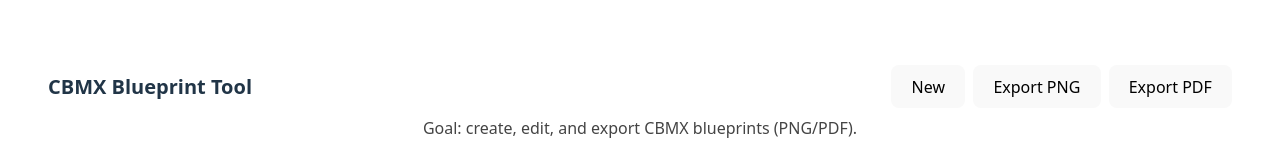
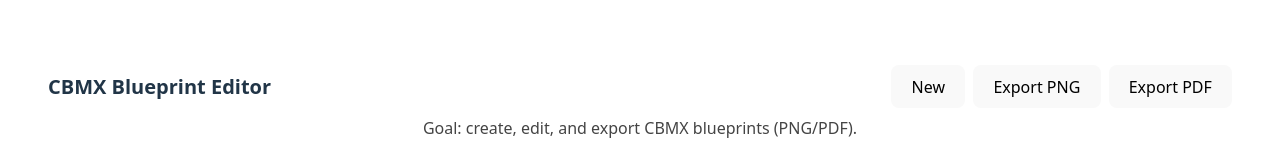
Before and after one commit to bbkaya/cbmx, a React (Vite) app: page / in a window 1280 px wide. Shown: the top 166 px of the page. Built offline with nearby package versions, Linux system fonts and the light colour scheme.

Commit message:
Update App.tsx

```diff
--- a/src/App.tsx
+++ b/src/App.tsx
@@ -133,7 +133,7 @@ async function exportPdf() {
 return (
   <div style={{ padding: 16, fontFamily: "system-ui, -apple-system, Segoe UI, Roboto, Arial, sans-serif" }}>
     <header style={{ display: "flex", alignItems: "center", justifyContent: "space-between", gap: 12 }}>
-      <h1 style={{ margin: 0, fontSize: 20 }}>CBMX Blueprint Tool</h1>
+      <h1 style={{ margin: 0, fontSize: 20 }}>CBMX Blueprint Editor</h1>
 
       <div style={{ display: "flex", gap: 8 }}>
         <button type="button" onClick={() => alert("New blueprint (next step)")}>
```
